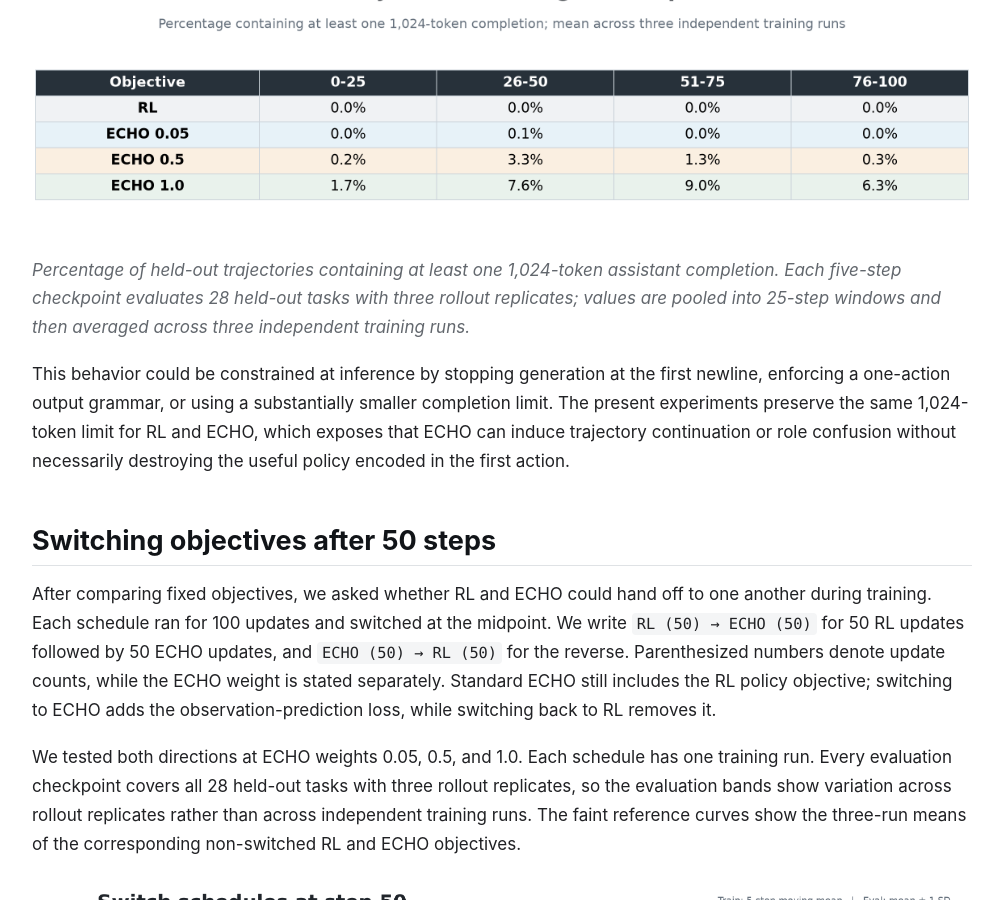
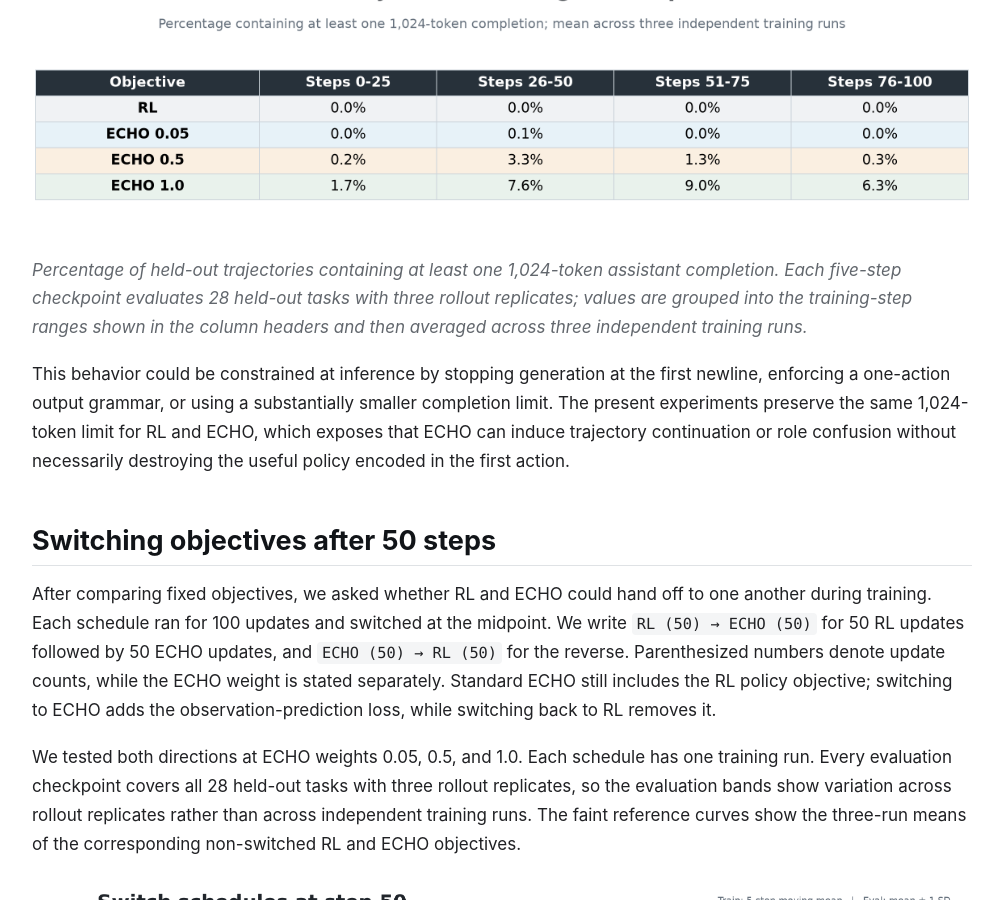
Before and after one commit to Bhoy1/echo-babyai-findings, a Jekyll site: the page built from index.md, in a window 1280 px wide and 900 px high, scrolled down 6486 px. Shown: the whole window, without its empty margins (138-1138 px from the left). Built offline with Jekyll 4.4.1, drawn with Linux system fonts in a browser that asks for light colours.

Commit message:
Label output-limit table step ranges

```diff
--- a/index.md
+++ b/index.md
@@ -122,7 +122,7 @@ To show how concentrated this behavior was, we also measured the percentage of h
 
 ![Held-out trajectories hitting the output limit](figures/token_metrics/heldout_output_limit_behavior.png)
 
-*Percentage of held-out trajectories containing at least one 1,024-token assistant completion. Each five-step checkpoint evaluates 28 held-out tasks with three rollout replicates; values are pooled into 25-step windows and then averaged across three independent training runs.*
+*Percentage of held-out trajectories containing at least one 1,024-token assistant completion. Each five-step checkpoint evaluates 28 held-out tasks with three rollout replicates; values are grouped into the training-step ranges shown in the column headers and then averaged across three independent training runs.*
 
 This behavior could be constrained at inference by stopping generation at the first newline, enforcing a one-action output grammar, or using a substantially smaller completion limit. The present experiments preserve the same 1,024-token limit for RL and ECHO, which exposes that ECHO can induce trajectory continuation or role confusion without necessarily destroying the useful policy encoded in the first action.
 
--- a/scripts/render_token_metric_tables.py
+++ b/scripts/render_token_metric_tables.py
@@ -117,7 +117,7 @@ def render_output_limit_table() -> None:
     axis.axis("off")
     table = axis.table(
         cellText=rows,
-        colLabels=["Objective", *quarters],
+        colLabels=["Objective", *[f"Steps {quarter}" for quarter in quarters]],
         cellLoc="center",
         colLoc="center",
         loc="center",
```
Also changed, not shown: figures/token_metrics/heldout_output_limit_behavior.png, figures/token_metrics/heldout_output_limit_behavior.svg.
